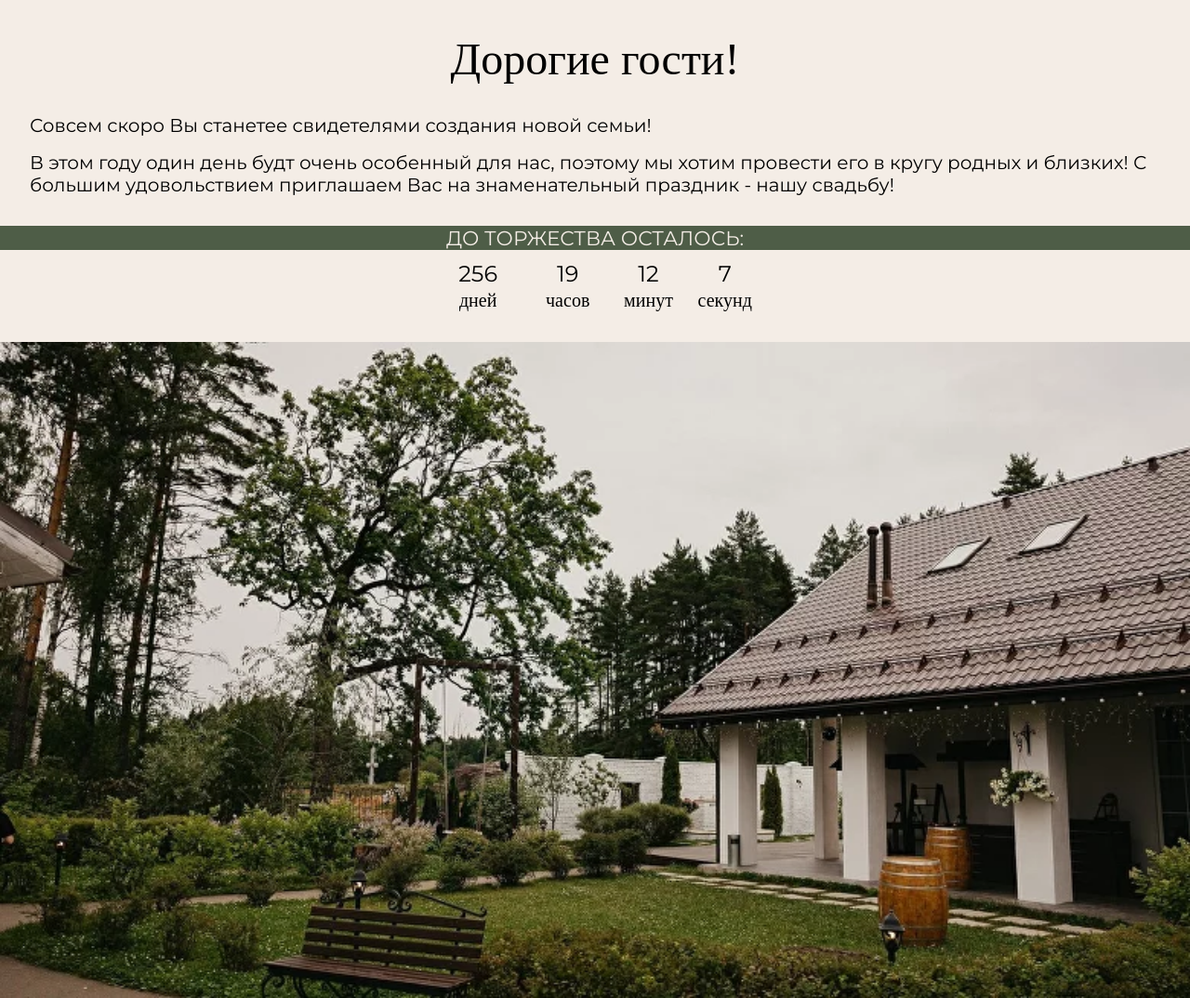
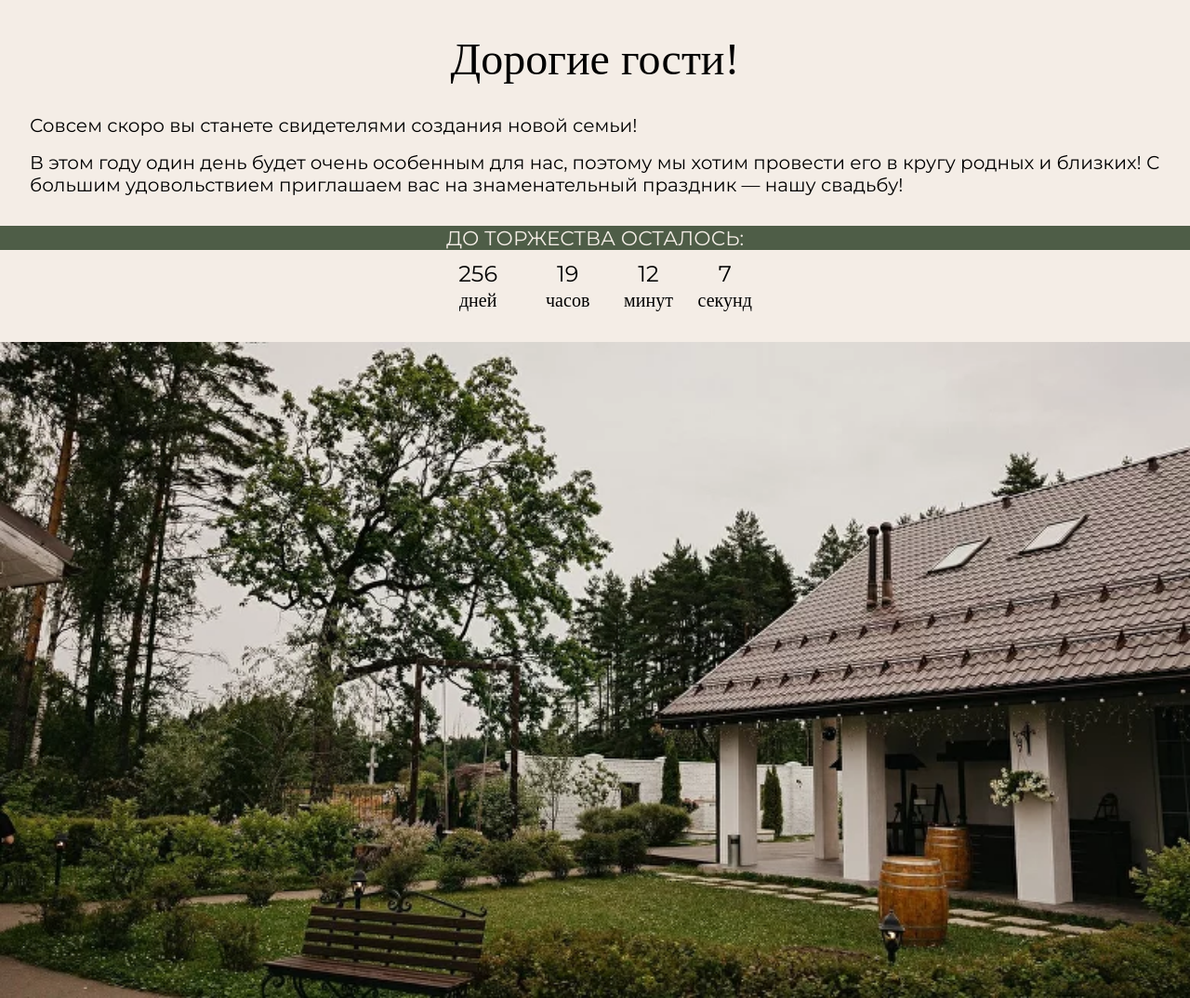
Before and after one commit to alenavin/wedding-invitation, a website: page index.html in a window 1280 px wide. Shown: the part 960-2034 px from the top of the page at 93% size. Drawn offline with Linux system fonts and the light colour scheme.

Commit message:
fix typo

```diff
--- a/index.html
+++ b/index.html
@@ -25,11 +25,11 @@
     </section>
     <main class="main">
       <h2 class="h2">Дорогие гости!</h2>
-      <p>Совсем скоро Вы станетее свидетелями создания новой семьи!</p>
+      <p>Совсем скоро вы станете свидетелями создания новой семьи!</p>
       <p>
-        В этом году один день будт очень особенный для нас, поэтому мы хотим
+        В этом году один день будет очень особенным для нас, поэтому мы хотим
         провести его в кругу родных и близких! С большим удовольствием
-        приглашаем Вас на знаменательный праздник - нашу свадьбу!
+        приглашаем вас на знаменательный праздник — нашу свадьбу!
       </p>
     </main>
 
--- a/sass/layout.scss
+++ b/sass/layout.scss
@@ -189,6 +189,7 @@ html {
 .contacts .heading {
   text-align: center;
   margin-bottom: 2rem;
+  font-size: 1.8rem;
 }
 
 .contacts .row {
@@ -273,6 +274,7 @@ input[type="number"]::-webkit-inner-spin-button {
   font-size: 1rem;
   cursor: pointer;
   transition: 0.3s;
+  color: rgba(0, 0, 0, 0.85);
 }
 
 .btn:hover {
```
Also changed, not shown: css/style.css.
